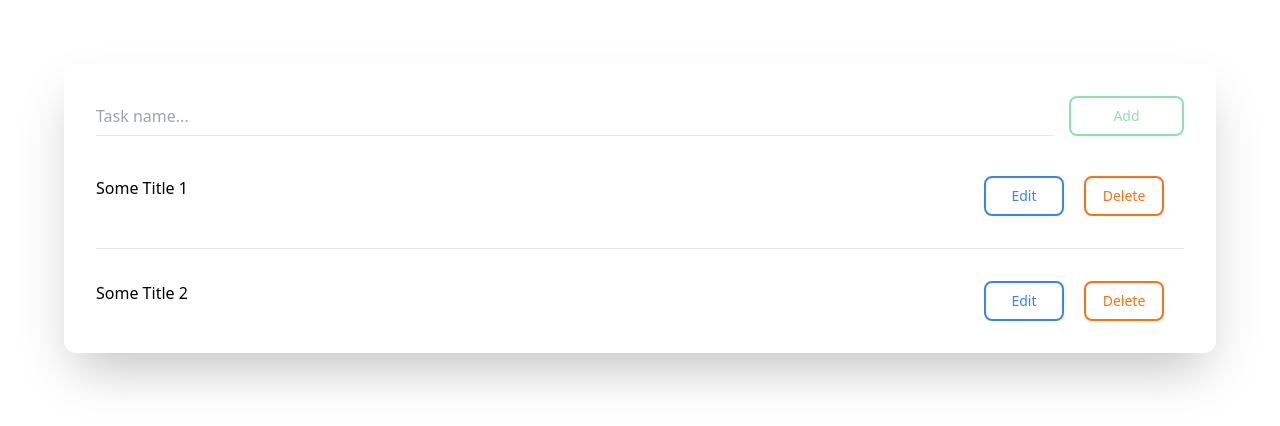
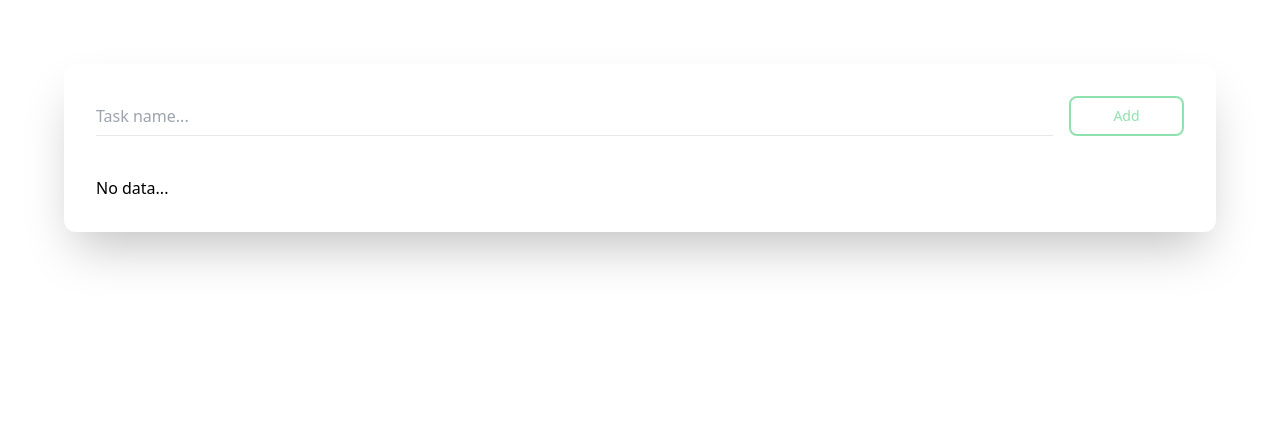
Before and after one commit to Endrameda/stateManagers, a React (Create React App) app in the folder rtk/: page / in a window 1280 px wide. Shown: the top 426 px of the page. Built offline with nearby package versions, Linux system fonts and the light colour scheme.

Commit message:
Touching RTK-query

```diff
--- a/rtk/src/components/app/App.jsx
+++ b/rtk/src/components/app/App.jsx
@@ -1,8 +1,16 @@
 import React from 'react';
 import AddTodo from "../addTodo/AddTodo";
 import TaskList from "../taskList/TaskList";
+import {useGetPokemonByNameQuery} from "../../redux/pokeAPI";
+import {skipToken} from "@reduxjs/toolkit/query";
 
 function App() {
+    const { data, error, isLoading } = useGetPokemonByNameQuery(null ?? skipToken)
+
+    console.log('data: ', data)
+    console.log('isLoading: ', isLoading)
+    console.log('error: ', error)
+
     return (<div className="p-16 h-full">
             <div className="max-w-6xl ml-auto mr-auto shadow-2xl rounded-xl p-8">
                 <AddTodo/>
--- a/rtk/src/components/task/Task.jsx
+++ b/rtk/src/components/task/Task.jsx
@@ -4,7 +4,7 @@ import Button from "../button/Button";
 const Task = ({title}) => {
     return (
         <div className="flex justify-between py-8 first:pt-0 last:pb-0">
-            <div>
+            <div className="text-gray-500">
                 {title}
             </div>
             <div>
--- a/rtk/src/components/taskList/TaskList.jsx
+++ b/rtk/src/components/taskList/TaskList.jsx
@@ -1,13 +1,17 @@
 import React from 'react';
 import Task from "../task/Task";
 import {useSelector} from "react-redux";
+import {selectTodos} from "../../redux/todo/selectors";
 
 const TaskList = () => {
-    const todos = useSelector(state => state.todoReducer)
+    const todos = useSelector(selectTodos)
 
-    return (<div className="divide-y">
-            <Task title="Some Title 1"/>
-            <Task title="Some Title 2"/>
+    return (
+        <div className="divide-y">
+            {todos.length
+                ? todos.map(({title, id}) => <Task key={id} title={title}/>)
+                : 'No data...'
+            }
         </div>);
 };
 
--- /dev/null
+++ b/rtk/src/redux/pokeAPI.js
@@ -0,0 +1,18 @@
+
+import { createApi, fetchBaseQuery } from '@reduxjs/toolkit/query/react'
+
+export const pokemonApi = createApi({
+    reducerPath: 'pokemonApi',
+    baseQuery: fetchBaseQuery(
+        {
+            baseUrl: 'https://pokeapi.co/api/v2/'
+        }
+    ),
+    endpoints: (builder) => ({
+        getPokemonByName: builder.query({
+            query: (name) => `pokemon/${name}`,
+        }),
+    }),
+})
+
+export const { useGetPokemonByNameQuery } = pokemonApi
--- a/rtk/src/redux/reducers.js
+++ b/rtk/src/redux/reducers.js
@@ -1,7 +1,9 @@
 import todoReducer from "./todo/reducer";
+import {pokemonApi} from "./pokeAPI";
 
 const reducers = {
-    todoReducer
+    todoReducer,
+    [pokemonApi.reducerPath]: pokemonApi.reducer,
 }
 
 export default reducers
--- a/rtk/src/redux/store.js
+++ b/rtk/src/redux/store.js
@@ -1,11 +1,17 @@
 import {configureStore} from '@reduxjs/toolkit';
 import {createLogger} from "redux-logger/src";
 import reducers from "./reducers";
+import {pokemonApi} from "./pokeAPI";
 
 const logger = createLogger({
-    collapsed: true, duration: false, timestamp: true,
+    collapsed: true,
+    duration: false,
+    timestamp: true,
 });
 
 export const store = configureStore({
-    reducer: reducers, middleware: [logger]
+    reducer: reducers,
+    middleware: (getDefaultMiddleware) => {
+        return getDefaultMiddleware().concat(pokemonApi.middleware, logger)
+    }
 });
--- a/rtk/src/redux/todo/actions.js
+++ b/rtk/src/redux/todo/actions.js
@@ -1,5 +1,5 @@
-import {createAction} from "@reduxjs/toolkit";
-import {nanoid} from "nanoid";
+import {createAction, nanoid} from "@reduxjs/toolkit";
+
 
 export const addTodo = createAction('todo/addTodo', ({title}) => ({
     payload: {
--- /dev/null
+++ b/rtk/src/redux/todo/selectors.js
@@ -0,0 +1,2 @@
+
+export const selectTodos = (state) => state.todoReducer;
```
